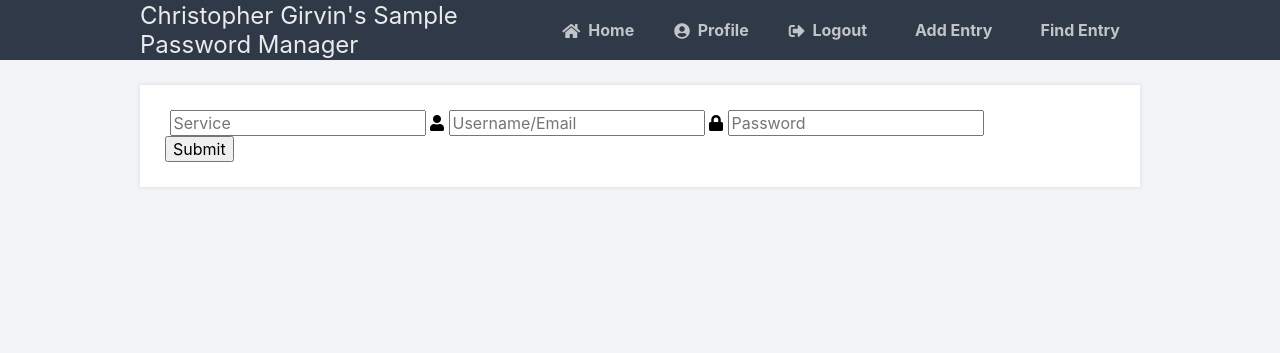
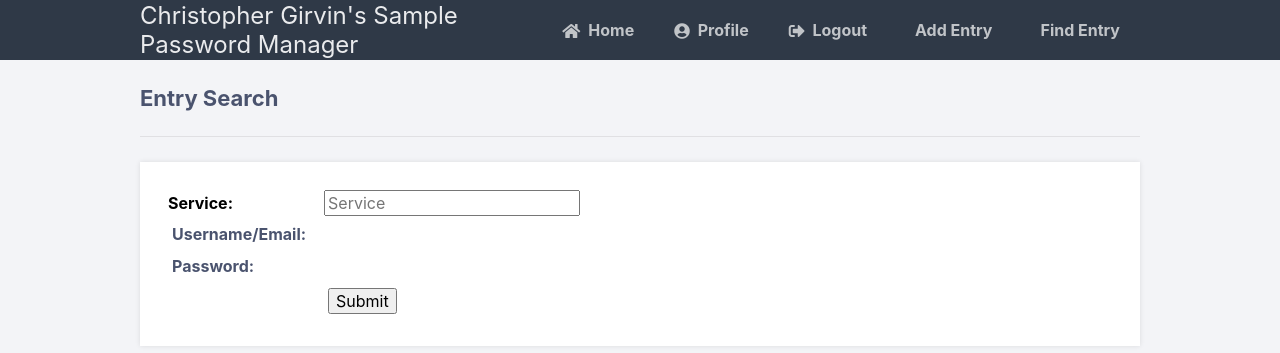
Before and after one commit to BUGBOUNTYchrisg8691/passkeep_web-0.1, a Flask app: page /passkeep_sql/find_entry in a window 1280 px wide. Shown: the top 353 px of the page. Run offline with Flask 2, Linux system fonts and the light colour scheme; the visitor is signed in with stand-in values (Sample User, id 1); data that the repository does not hold is empty; some libraries are stand-ins or nearby versions.

Commit message:
fixed the find_entry feature, basic but it works for now

```diff
--- a/main.py
+++ b/main.py
@@ -32,12 +32,15 @@ mysql = MySQL(app)
 @app.route('/passkeep_sql/', methods=['GET', 'POST'])
 def login():
     msg = ''
-    if request.method == 'POST' and 'username' in request.form and 'password' in request.form:
+    if request.method == 'POST' and 'username' in request.form \
+        and 'password' in request.form:
         username = request.form['username']
         password = request.form['password']
 
         cursor = mysql.connection.cursor(MySQLdb.cursors.DictCursor)
-        cursor.execute('SELECT * FROM accounts WHERE username = %s AND password = %s;', (username, password,))
+        cursor.execute('''SELECT * FROM accounts
+                       WHERE username = %s AND password = %s;''',
+                       (username, password,))
 
         account = cursor.fetchone()
 
@@ -62,14 +65,16 @@ def logout():
 @app.route('/passkeep_sql/register', methods=['GET', 'POST'])
 def register():
     msg = ''
-    if request.method == 'POST' and 'username' in request.form and 'password' in request.form and \
+    if request.method == 'POST' and 'username' in request.form \
+        and 'password' in request.form and \
         'email' in request.form:
         username = request.form['username']
         password = request.form['password']
         email = request.form['email']
 
         cursor = mysql.connection.cursor(MySQLdb.cursors.DictCursor)
-        cursor.execute('SELECT * FROM accounts WHERE username = %s;', (username,))
+        cursor.execute('SELECT * FROM accounts WHERE username = %s;',
+                       (username,))
         account = cursor.fetchone()
         if account:
             msg = 'Account already exists!'
@@ -80,7 +85,8 @@ def register():
         elif not username or not password or not email:
             msg = 'Please fill out the form!'
         else:
-            cursor.execute('INSERT INTO accounts VALUES (NULL, %s, %s, %s);', (username, password, email,))
+            cursor.execute('INSERT INTO accounts VALUES (NULL, %s, %s, %s);',
+                           (username, password, email,))
             mysql.connection.commit()
             msg = 'You have successfully registered!'
 
@@ -100,7 +106,8 @@ def home():
 def profile():
     if 'loggedin' in session:
         cursor = mysql.connection.cursor(MySQLdb.cursors.DictCursor)
-        cursor.execute('SELECT * FROM accounts WHERE id = %s', (session['id'],))
+        cursor.execute('SELECT * FROM accounts WHERE id = %s',
+                       (session['id'],))
         account = cursor.fetchone()
 
         return render_template('profile.html', account=account)
@@ -112,17 +119,20 @@ def add_entry():
     msg = ''
     if 'loggedin' in session:
         cursor = mysql.connection.cursor(MySQLdb.cursors.DictCursor)
-        cursor.execute('SELECT * FROM accounts WHERE id = %s', (session['id'],))
+        cursor.execute('SELECT * FROM accounts WHERE id = %s',
+                       (session['id'],))
         account = cursor.fetchone()
 
-        if request.method == 'POST' and 'service' in request.form and 'username' in request.form and \
+        if request.method == 'POST' and 'service' in request.form and \
+            'username' in request.form and \
             'password' in request.form:
             service = request.form['service']
             username = request.form['username']
             password = request.form['password']
 
             cursor = mysql.connection.cursor(MySQLdb.cursors.DictCursor)
-            cursor.execute('SELECT id, service, username, password FROM entries WHERE account_id = %s;',
+            cursor.execute('''SELECT id, service, username, password
+                           FROM entries WHERE account_id = %s;''',
                            (account['id'],))
             entries = cursor.fetchall()
             for entry in entries:
@@ -131,8 +141,9 @@ def add_entry():
             if any(service in entry for entry in entries):
                 msg = 'Entry already exists!'
             else:
-                cursor.execute('INSERT INTO entries VALUES (NULL, %s, %s, %s, %s);', (account['id'], service, username,
-                                                                                      password,))
+                cursor.execute('''INSERT INTO entries
+                               VALUES (NULL, %s, %s, %s, %s);''',
+                               (account['id'], service, username, password,))
                 mysql.connection.commit()
                 msg = 'Your entry was successfully saved!'
 
@@ -141,12 +152,31 @@ def add_entry():
 
     return render_template('add_entry.html', msg=msg, account=account)
 
-@app.route('/passkeep_sql/find_entry')
+@app.route('/passkeep_sql/find_entry', methods=['GET', 'POST'])
 def find_entry():
     msg = ''
+    username = ''
+    password = ''
     if 'loggedin' in session:
         cursor = mysql.connection.cursor(MySQLdb.cursors.DictCursor)
-        cursor.execute('SELECT * FROM accounts WHERE id = %s', (session['id'],))
+        cursor.execute('SELECT * FROM accounts WHERE id = %s',
+                       (session['id'],))
         account = cursor.fetchone()
 
-    return render_template('add_entry.html', msg=msg, account=account)
+        if request.method == 'POST' and 'service' in request.form:
+            service = request.form['service']
+
+            cursor = mysql.connection.cursor(MySQLdb.cursors.DictCursor)
+            cursor.execute('SELECT service, username, password FROM entries WHERE account_id = %s AND service = %s',
+                           (account['id'], service,))
+            entry = cursor.fetchone()
+
+            if not entry:
+                msg = 'Entry does not exist'
+            else:
+                username = entry['username']
+                password = entry['password']
+
+
+    return render_template('find_entry.html', msg=msg, account=account, username=username,
+                           password=password)
--- a/templates/find_entry.html
+++ b/templates/find_entry.html
@@ -4,4 +4,32 @@
 
 {% block content %}
 
+<h2>Entry Search</h2>
+<div>
+    <table>
+        <tr>
+            <th align="left">Service:</th>
+            <th>
+                <form action="{{ url_for('find_entry') }}" method="post" autocomplete="off">
+                    <input type="text" name="service" placeholder="Service" id="service" required>
+                </form>
+            </th>
+        </tr>
+        <tr>
+            <td align="left">Username/Email:</td>
+            <td>{{ username }}</td>
+        </tr>
+        <tr>
+            <td align="left">Password:</td>
+            <td>{{ password }}</td>
+        </tr>
+        <tr>
+            <td align="left">
+                <div class="msg">{{ msg }}</div>
+            </td>
+            <td><input type="submit" value="Submit"></td>
+        </tr>
+    </table>
+</div>
+
 {% endblock %}
```
Also changed, not shown: 1 other file.
